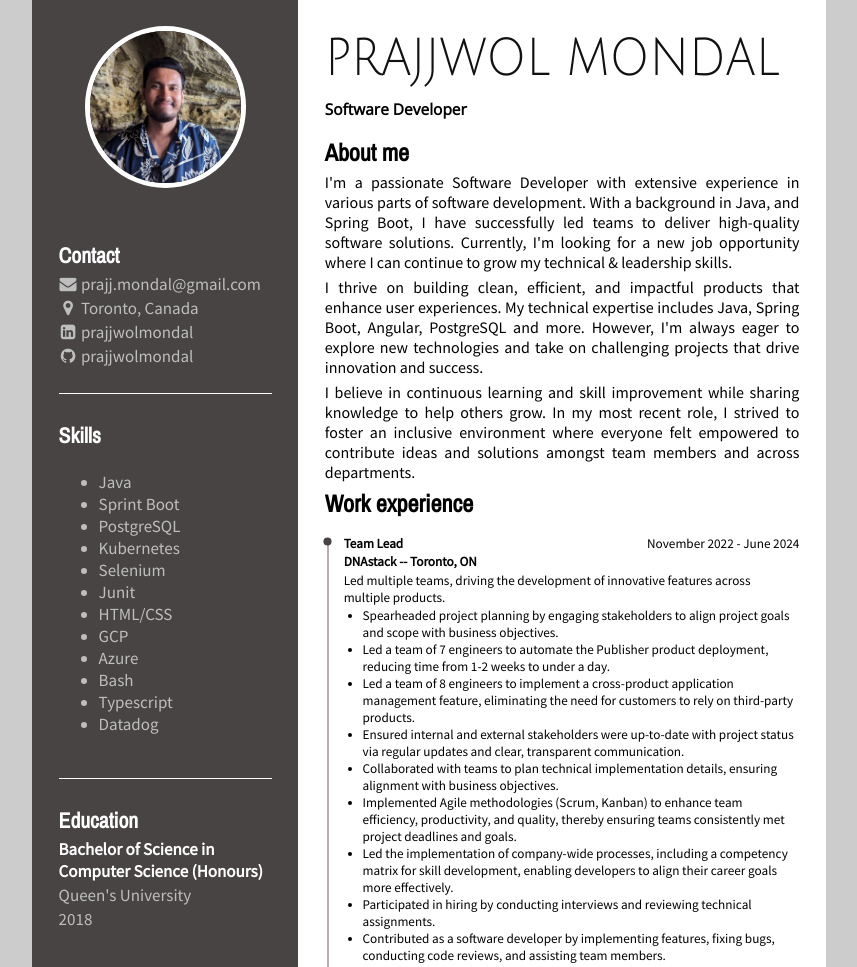
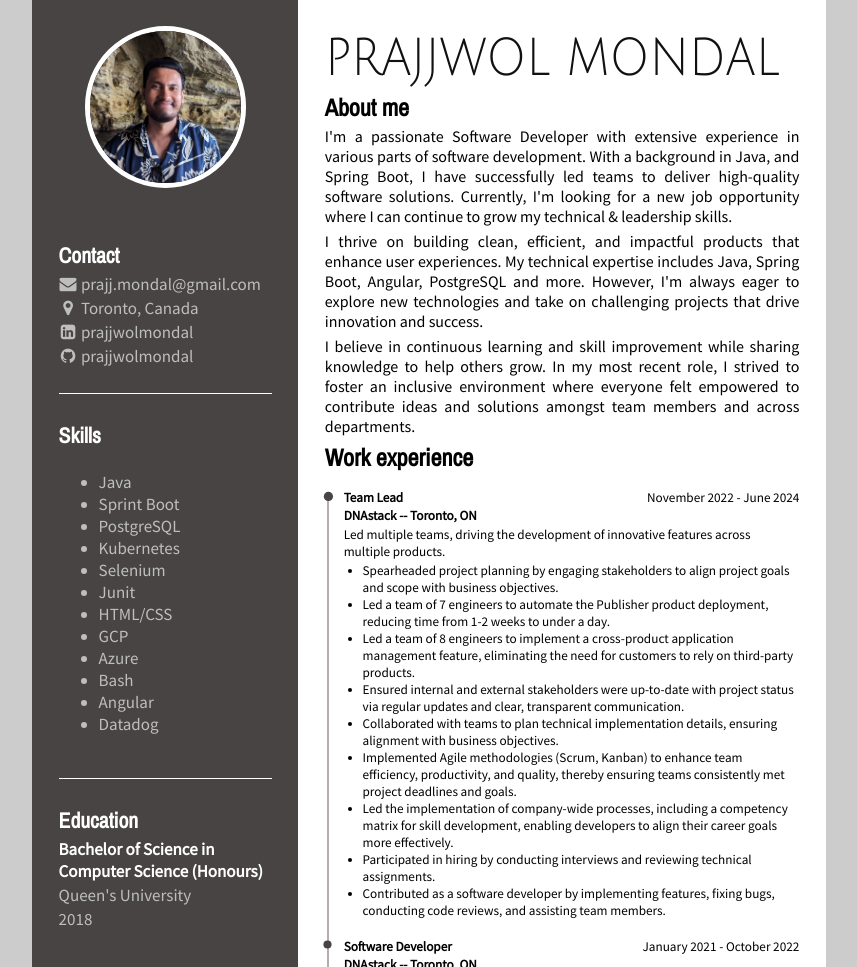
Before and after one commit to prajjwolmondal/prajjwolmondal.github.io, a plain HTML site: page index.html in a window 1280 px wide. Shown: the top 967 px of the page, without its empty margins (211-1068 px from the left). Drawn offline with nearby package versions, Linux system fonts and the light colour scheme.

Commit message:
Update index.html

```diff
--- a/index.html
+++ b/index.html
@@ -59,7 +59,7 @@
                     <li>GCP</li>
                     <li>Azure</li>
                     <li>Bash</li>
-                    <li>Typescript</li>
+                    <li>Angular</li>
                     <li>Datadog</li>
                 </ul>
               </div>
@@ -89,11 +89,6 @@
           <h1>
             Prajjwol Mondal
           </h1>
-          <div class="smallText">
-            <h3>
-              Software Developer
-            </h3>
-          </div>
         </div>
         <div>
           <h2>
```
